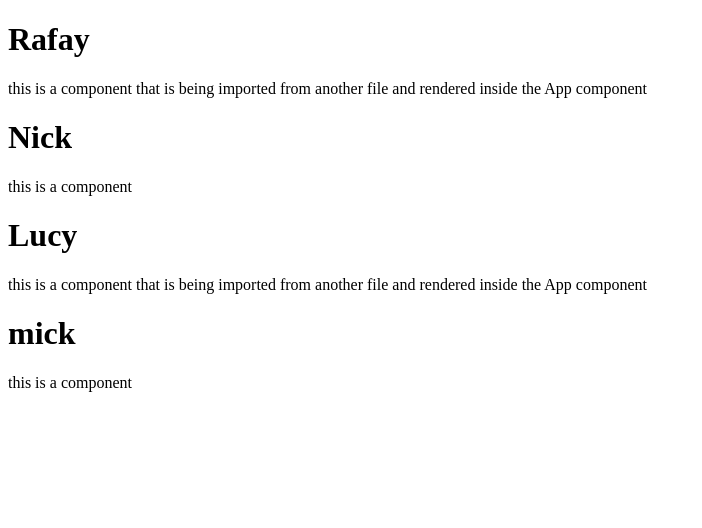
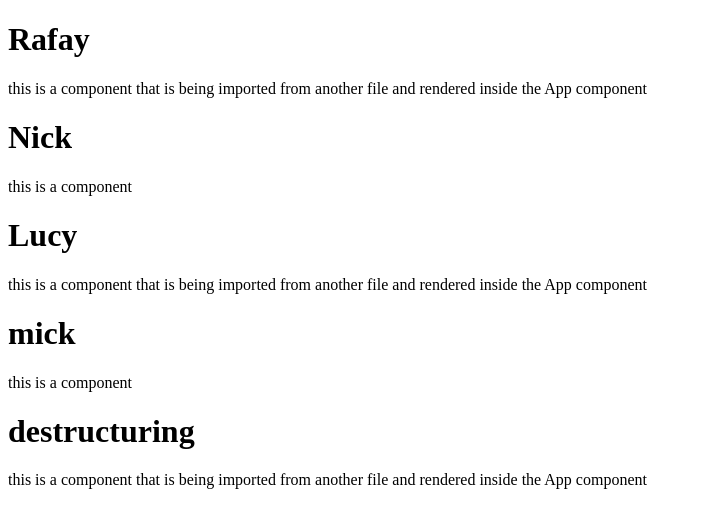
Before and after one commit to rafayykhan/learn-react, a React (Vite) app in the folder 06-reactMasterClass/: page / in a window 1280 px wide. Shown: the top 528 px of the page, without its empty margins (0-702 px from the left). Built offline with nearby package versions, Linux system fonts and the light colour scheme.

Commit message:
feat: add Destructuring component and integrate it into App

```diff
--- a/06-reactMasterClass/src/App.jsx
+++ b/06-reactMasterClass/src/App.jsx
@@ -1,4 +1,5 @@
 import Hello from './components/Hello.jsx'
+import Destructuring from './components/Destructuring.jsx'
 function App() {
 
   return (
@@ -20,6 +21,11 @@ function App() {
           name="mick"
           paragraph = "this is a component"
         />
+
+        <Destructuring
+          name="destructuring"
+          paragraph = "this is a component that is being imported from another file and rendered inside the App component"
+        />
       </div>
     </>
   )
--- /dev/null
+++ b/06-reactMasterClass/src/components/destructuring.jsx
@@ -0,0 +1,12 @@
+function Destructuring(props) {
+    // its a javascript concept that allows us to extract values from objects and arrays and assign them to variables in a more concise way
+    const { name, paragraph } = props; // destructuring the props object to extract the name and paragraph properties
+    return (
+        <div>
+            <h1>{name}</h1>
+            <p>{paragraph}</p>
+        </div>
+    )
+}
+
+export default Destructuring
```
